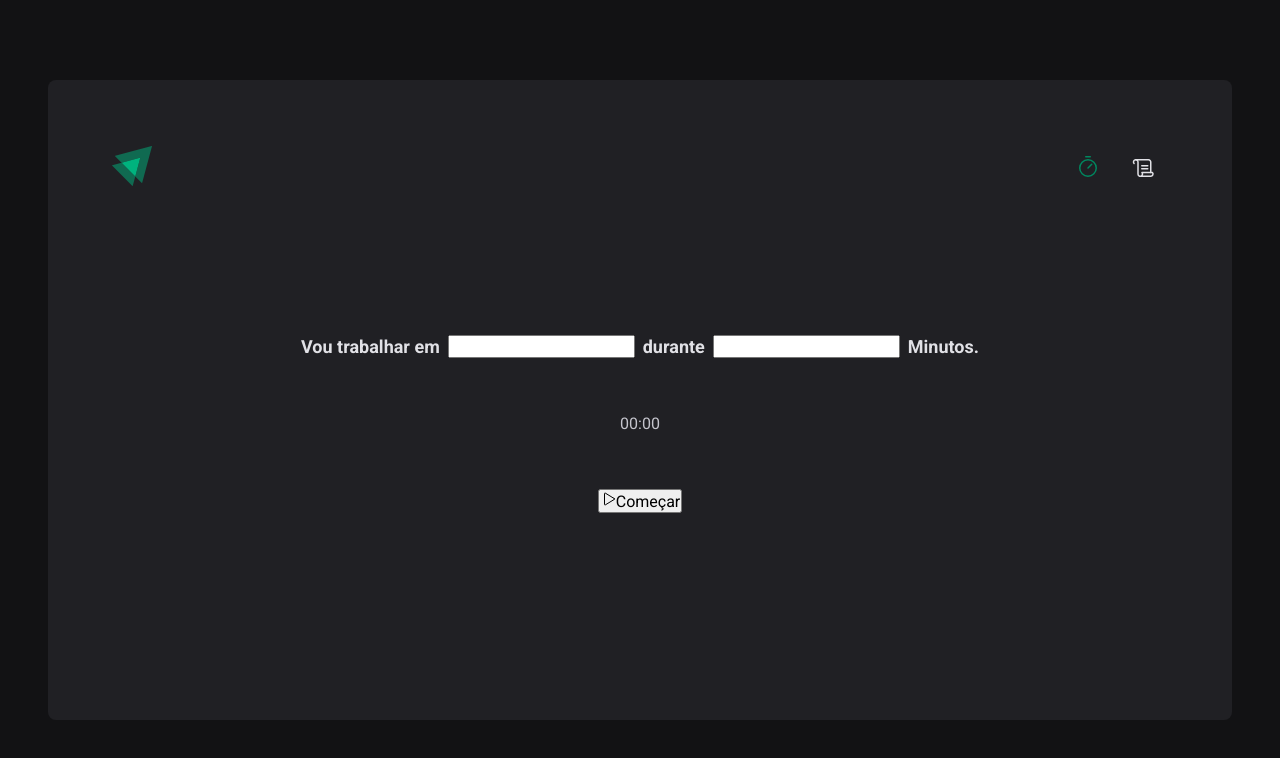
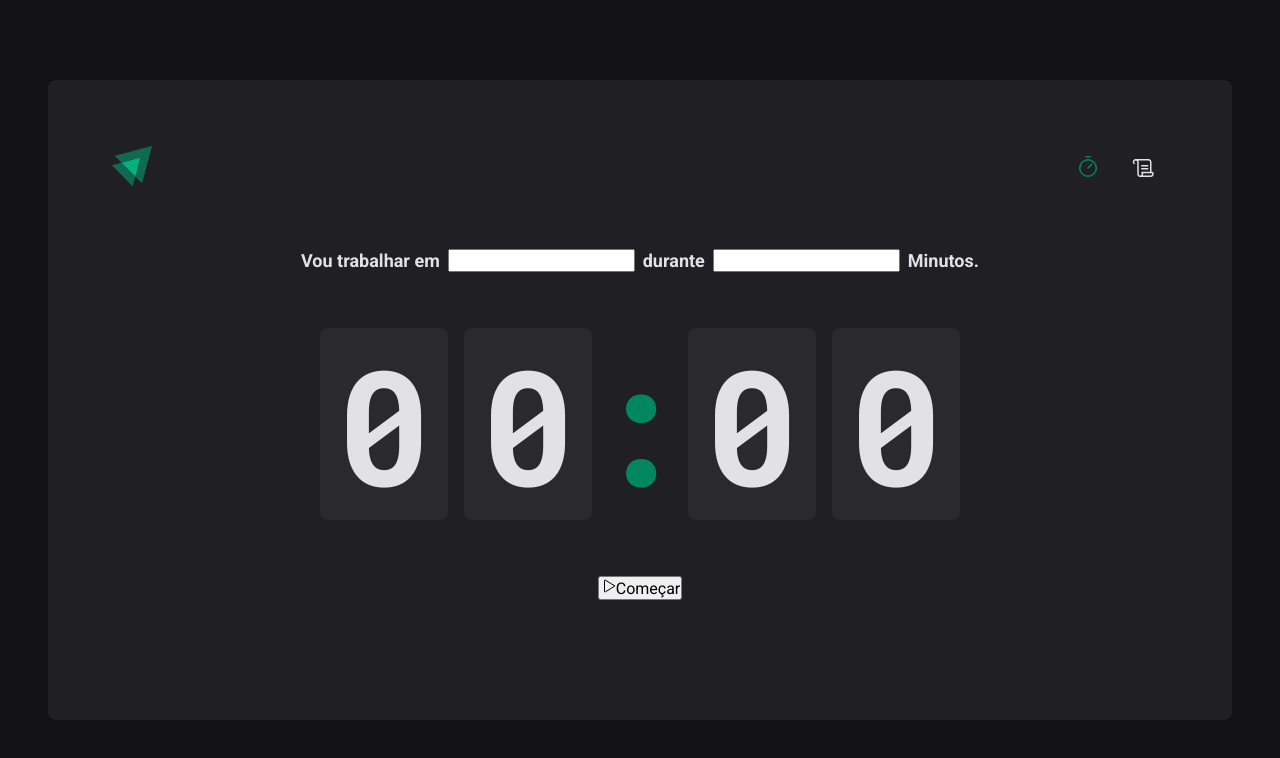
Before and after one commit to CaioLima10/project-pomodoro, a React (Vite) app: page / in a window 1280 px wide. Shown: the top 758 px of the page. Built offline with nearby package versions, Linux system fonts and the light colour scheme.

Commit message:
home page

```diff
--- a/src/pages/home/index.tsx
+++ b/src/pages/home/index.tsx
@@ -17,7 +17,7 @@ export function Home() {
         <S.CountDownContainer>
           <span>0</span>
           <span>0</span>
-          <span>:</span>
+          <S.Separator>:</S.Separator>
           <span>0</span>
           <span>0</span>
         </S.CountDownContainer>
--- a/src/pages/home/styles.tsx
+++ b/src/pages/home/styles.tsx
@@ -32,6 +32,33 @@ export const FormContainer = styled.div`
 
 export const CountDownContainer = styled.div`
 
+  line-height: 8rem;
+
+  font-family: 'Roboto mono', monospace;
+  font-size: 10rem;
+  font-weight: bold;
+
+  display: flex;
+  gap: 1rem;
+
+  color: ${props => props.theme["gray-100"]};
+
+  span{
+    background-color: ${props => props.theme["gray-700"]};
+    padding: 2rem 1rem;
+    border-radius: 8px;
+  }
+
+  `
+
+export const Separator = styled.div`
+  color: ${props => props.theme["green-500"]};
+  padding: 2rem 0rem;
+  width: 4rem;
+
+  display: flex;
+  overflow: hidden;
+  justify-content: center;
 `
 
 export const Button = styled.button`
```
